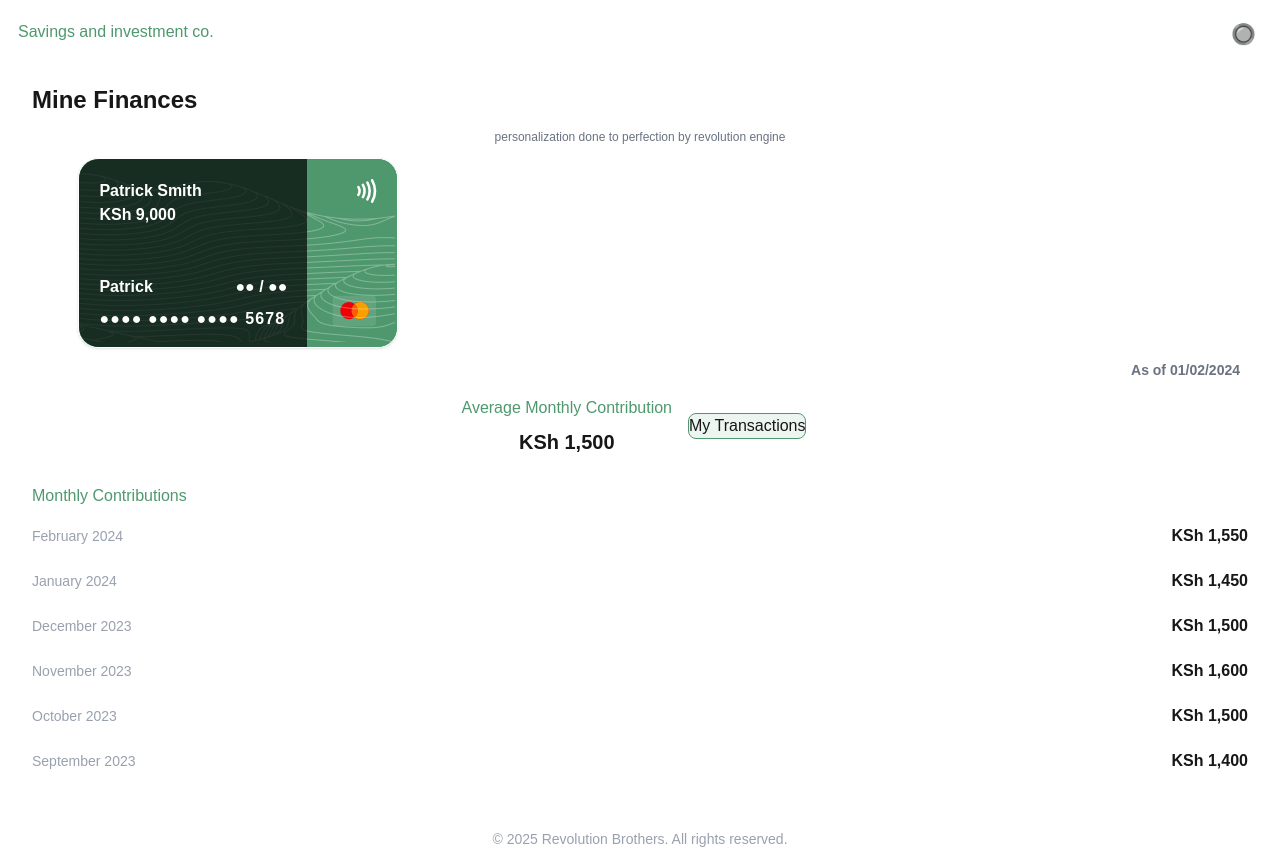
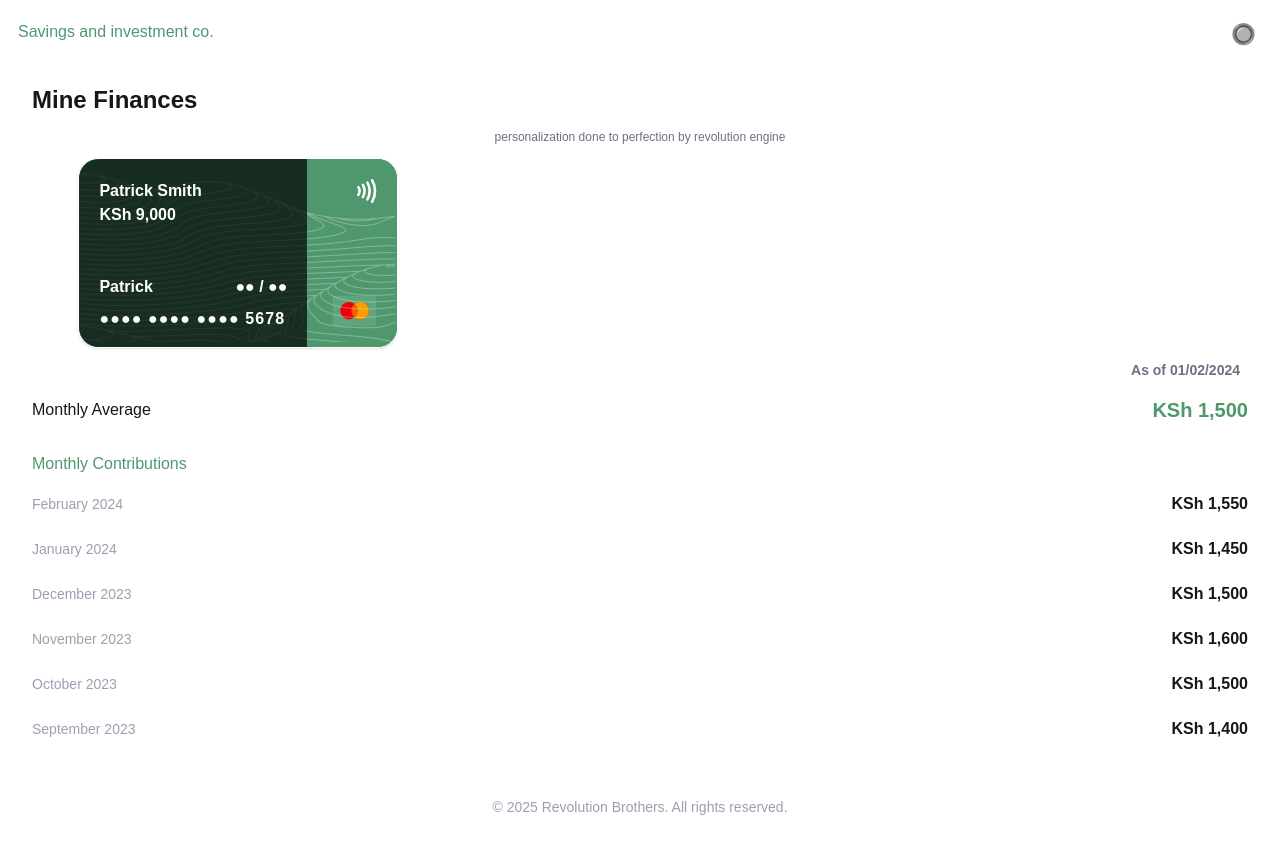
Before and after one commit to Southern-Just/revolutionbrothers, a Next.js app: page /finances in a window 1280 px wide. Built offline with nearby package versions, Linux system fonts and the light colour scheme.

Commit message:
ui | ux run 003.1.2

```diff
--- a/components/Finances.tsx
+++ b/components/Finances.tsx
@@ -58,14 +58,11 @@ const Finances = () => {
           As of {asOfDate}
         </p>
 
-        <div className="px-1 py-2 rounded-xl flex justify-center pr-4 gap-4 items-center">
-          <div className="space-y-2">
-            <p className="text-md text-brand text-center">Average Monthly Contribution</p>
-            <p className="text-xl font-semibold text-center">
+        <div className="px-4 py-2 rounded-xl flex justify-between pr-4 gap-4 items-center">
+            <p className="text-md  text-center">Monthly Average </p>
+            <p className="text-xl text-brand font-semibold text-center">
               KSh {averageMonthly.toLocaleString("en-KE")}
             </p>
-          </div>
-          <button className="border border-brand bg-brand/10 rounded-lg">My Transactions</button>
         </div>
       </section>
 
```
